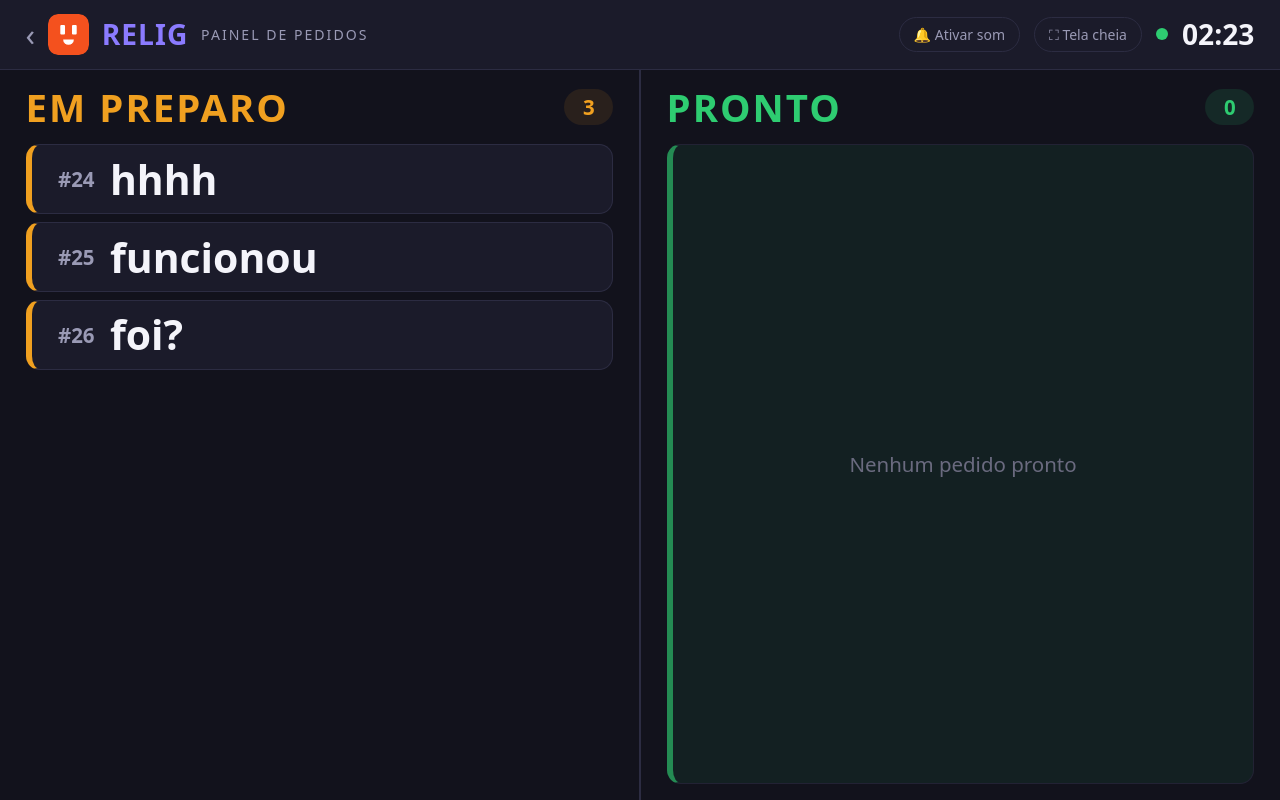
After one commit to simoesjonatas/cantina_relig, a Django app: page /pedidos/painel/ in a window 1280 px wide. The commit adds this page. Run offline with Django 5.2, Linux system fonts and the light colour scheme; data comes from the database, SQL or seed files in the repository.

Commit message:
feat: adiciona funcionalidade de retirada de pedidos e painel de acompanhamento

```diff
--- a/pedidos/models.py
+++ b/pedidos/models.py
@@ -34,6 +34,7 @@ class Pedido(models.Model):
     criado_em = models.DateTimeField(auto_now_add=True)
     atualizado_em = models.DateTimeField(auto_now=True)
     finalizado_em = models.DateTimeField(null=True, blank=True)
+    retirado_em = models.DateTimeField(null=True, blank=True)  # quando o cliente pegou no balcão
     # token_publico = models.UUIDField(default=uuid.uuid4, editable=False, ) # unique=True
 
 
--- a/pedidos/urls.py
+++ b/pedidos/urls.py
@@ -2,6 +2,7 @@ from django.urls import path
 from . import views
 from . import views_estoque
 from . import views_cliente
+from . import views_painel
 
 app_name = "pedidos"
 
@@ -10,8 +11,13 @@ urlpatterns = [
     path("<int:pk>/", views.detalhe_pedido, name="detalhe"),
     path("<int:pk>/confirmar/", views.confirmar_enviar, name="confirmar"),
     path("cozinha/", views.cozinha_painel, name="cozinha"),
+
+    # Painel público (TV da cantina): "Em preparo" x "Pronto"
+    path("painel/", views_painel.painel, name="painel"),
+    path("painel/dados/", views_painel.painel_dados, name="painel_dados"),
     path("<int:pk>/concluir/", views.concluir_pedido_view, name="concluir"),
     path("<int:pk>/cancelar/", views.cancelar_pedido_view, name="cancelar"),
+    path("<int:pk>/retirado/", views.marcar_retirado_view, name="retirado"),
 
     path("estoque/saidas/", views_estoque.saidas_por_produto, name="saidas-por-produto"),
     path("estoque/saidas/<int:produto_id>/", views_estoque.saidas_do_produto_detail, name="saidas-do-produto-detail"),
--- a/templates/base.html
+++ b/templates/base.html
@@ -16,6 +16,7 @@
           <a href="{% url 'pedidos:criar' %}">Novo Pedido</a>
           {% comment %} <a href="{% url 'pedidos:criar' %}">Pedidos Pendendes</a> {% endcomment %}
           <a href="{% url 'pedidos:cozinha' %}">Cozinha</a>
+          <a href="{% url 'pedidos:painel' %}" target="_blank">Painel</a>
           {% comment %} <a href="/admin/">Admin</a> {% endcomment %}
 
           <form method="post" action="{% url 'logout' %}" style="display:inline;">
--- /dev/null
+++ b/templates/pedidos/painel.html
@@ -0,0 +1,315 @@
+{% load static %}<!doctype html>
+<html lang="pt-br">
+<head>
+  <meta charset="utf-8">
+  <title>Painel de Pedidos — RELIG</title>
+  <meta name="viewport" content="width=device-width, initial-scale=1">
+  <link rel="icon" href="{% static 'relig-simbolo.svg' %}" type="image/svg+xml">
+  <style>
+    :root {
+      --bg: #12121c;
+      --painel: #1b1b2a;
+      --border: #2c2c42;
+      --text: #f4f4fa;
+      --muted: #9a9ab5;
+      --primary: #8b7bff;
+      --preparo: #f0a020;
+      --preparo-bg: rgba(240, 160, 32, 0.10);
+      --pronto: #2ecc71;
+      --pronto-bg: rgba(46, 204, 113, 0.12);
+    }
+
+    * { box-sizing: border-box; }
+    html, body {
+      margin: 0; padding: 0; height: 100%;
+      background: var(--bg); color: var(--text);
+      font-family: system-ui, -apple-system, "Segoe UI", Roboto, Ubuntu, Arial, sans-serif;
+      overflow: hidden;
+    }
+
+    .tela { height: 100vh; display: flex; flex-direction: column; }
+
+    /* ---------- topo ---------- */
+    .topo {
+      display: flex; align-items: center; justify-content: space-between;
+      gap: 16px; padding: 14px clamp(16px, 2vw, 32px);
+      border-bottom: 1px solid var(--border); background: var(--painel);
+    }
+    .marca { display: flex; align-items: center; gap: clamp(10px, 1vw, 16px); text-decoration: none; }
+    .marca .simbolo { height: clamp(30px, 3.2vw, 52px); width: auto; display: block; border-radius: 22%; }
+    .marca b { font-size: clamp(20px, 2.2vw, 34px); font-weight: 800; color: var(--primary); letter-spacing: 1px; }
+    .marca .sub { font-size: clamp(12px, 1.1vw, 18px); color: var(--muted); text-transform: uppercase; letter-spacing: 2px; }
+    .marca .voltar { font-size: clamp(24px, 2.4vw, 36px); color: var(--muted); line-height: 1; }
+    .marca:hover .voltar, .marca:hover b { color: var(--text); }
+    .topo-dir { display: flex; align-items: center; gap: 14px; }
+    .relogio { font-size: clamp(20px, 2.2vw, 34px); font-weight: 700; font-variant-numeric: tabular-nums; }
+    .status-dot { width: 12px; height: 12px; border-radius: 50%; background: var(--pronto); transition: background .3s; }
+    .status-dot.offline { background: #e74c3c; }
+    .acao {
+      appearance: none; cursor: pointer; font: inherit; font-size: 14px;
+      background: transparent; color: var(--muted);
+      border: 1px solid var(--border); border-radius: 999px; padding: 7px 14px;
+    }
+    .acao:hover { color: var(--text); border-color: var(--primary); }
+    .acao.ativo { color: var(--pronto); border-color: var(--pronto); }
+
+    /* ---------- colunas ---------- */
+    .colunas { flex: 1; display: grid; grid-template-columns: 1fr 1fr; gap: 2px; background: var(--border); min-height: 0; }
+    .coluna { background: var(--bg); display: flex; flex-direction: column; min-height: 0; }
+
+    .coluna-topo {
+      display: flex; align-items: center; justify-content: space-between;
+      padding: clamp(10px, 1.4vh, 18px) clamp(16px, 2vw, 32px);
+    }
+    .coluna-titulo {
+      font-size: clamp(22px, 3vw, 48px); font-weight: 800;
+      text-transform: uppercase; letter-spacing: 2px; margin: 0;
+    }
+    .contador {
+      font-size: clamp(16px, 1.6vw, 26px); font-weight: 800;
+      min-width: 2.4em; text-align: center;
+      border-radius: 999px; padding: 4px 12px;
+    }
+    .coluna.preparo .coluna-titulo, .coluna.preparo .contador { color: var(--preparo); }
+    .coluna.preparo .contador { background: var(--preparo-bg); }
+    .coluna.pronto .coluna-titulo, .coluna.pronto .contador { color: var(--pronto); }
+    .coluna.pronto .contador { background: var(--pronto-bg); }
+
+    .lista {
+      list-style: none; margin: 0; flex: 1; min-height: 0; overflow: hidden;
+      padding: 0 clamp(16px, 2vw, 32px) clamp(16px, 2vh, 28px);
+      display: flex; flex-direction: column; gap: clamp(6px, 1vh, 12px);
+    }
+    .lista li {
+      display: flex; align-items: center; gap: clamp(10px, 1.2vw, 20px);
+      padding: clamp(8px, 1.3vh, 18px) clamp(12px, 1.4vw, 22px);
+      border-radius: 14px; border: 1px solid var(--border); background: var(--painel);
+      animation: entrar .35s ease-out;
+    }
+    .coluna.preparo .lista li { border-left: 6px solid var(--preparo); }
+    .coluna.pronto .lista li { border-left: 6px solid var(--pronto); background: var(--pronto-bg); }
+
+    .senha {
+      font-size: clamp(16px, 1.6vw, 28px); font-weight: 800;
+      font-variant-numeric: tabular-nums; color: var(--muted);
+      min-width: 2.2em; text-align: right;
+    }
+    .coluna.pronto .senha { color: var(--pronto); }
+    .nome {
+      font-size: clamp(22px, 3.2vw, 52px); font-weight: 700; line-height: 1.15;
+      overflow: hidden; text-overflow: ellipsis; white-space: nowrap; flex: 1;
+    }
+
+    /* pedido que acabou de ficar pronto: pisca e chama atenção */
+    .lista li.novo { animation: entrar .35s ease-out, piscar 1s ease-in-out 6; }
+    @keyframes entrar { from { opacity: 0; transform: translateY(12px); } to { opacity: 1; transform: none; } }
+    @keyframes piscar {
+      0%, 100% { background: var(--pronto-bg); box-shadow: none; }
+      50% { background: rgba(46, 204, 113, 0.42); box-shadow: 0 0 0 3px rgba(46, 204, 113, .55); }
+    }
+    @media (prefers-reduced-motion: reduce) {
+      .lista li, .lista li.novo { animation: none; }
+    }
+
+    .vazio {
+      flex: 1; display: flex; align-items: center; justify-content: center;
+      color: var(--muted); font-size: clamp(16px, 1.6vw, 26px); opacity: .65;
+    }
+    .mais {
+      color: var(--muted); font-size: clamp(14px, 1.2vw, 20px);
+      text-align: center; padding: 6px; border: 1px dashed var(--border);
+      border-radius: 12px; background: transparent;
+    }
+
+    /* telas pequenas: uma coluna embaixo da outra */
+    @media (max-width: 720px) {
+      html, body { overflow: auto; }
+      .tela { height: auto; min-height: 100vh; }
+      .colunas { grid-template-columns: 1fr; }
+      .lista { overflow: visible; }
+      .marca .sub, .acao.so-tv { display: none; }
+      .topo { position: sticky; top: 0; z-index: 5; }
+    }
+  </style>
+</head>
+<body>
+  <div class="tela">
+    <header class="topo">
+      <a class="marca" href="/" title="Voltar ao sistema">
+        <span class="voltar" aria-hidden="true">‹</span>
+        <img class="simbolo" src="{% static 'relig-simbolo.svg' %}" alt="RELIG">
+        <b>RELIG</b>
+        <span class="sub">Painel de Pedidos</span>
+      </a>
+      <div class="topo-dir">
+        <button class="acao" id="btnSom" type="button" title="Tocar um aviso sonoro quando um pedido ficar pronto">🔔 Ativar som</button>
+        <button class="acao so-tv" id="btnTela" type="button" title="Tela cheia">⛶ Tela cheia</button>
+        <span class="status-dot" id="statusDot" title="Conexão com o servidor"></span>
+        <span class="relogio" id="relogio">--:--</span>
+      </div>
+    </header>
+
+    <div class="colunas">
+      <section class="coluna preparo">
+        <div class="coluna-topo">
+          <h1 class="coluna-titulo">Em preparo</h1>
+          <span class="contador" id="contPreparo">0</span>
+        </div>
+        <ul class="lista" id="listaPreparo"></ul>
+      </section>
+
+      <section class="coluna pronto">
+        <div class="coluna-topo">
+          <h1 class="coluna-titulo">Pronto</h1>
+          <span class="contador" id="contPronto">0</span>
+        </div>
+        <ul class="lista" id="listaPronto"></ul>
+      </section>
+    </div>
+  </div>
+
+  {{ dados|json_script:"dados-iniciais" }}
+
+  <script>
+    const URL_DADOS = "{% url 'pedidos:painel_dados' %}";
+    const INTERVALO_MS = 5000;
+
+    const els = {
+      preparo: document.getElementById('listaPreparo'),
+      pronto: document.getElementById('listaPronto'),
+      contPreparo: document.getElementById('contPreparo'),
+      contPronto: document.getElementById('contPronto'),
+      relogio: document.getElementById('relogio'),
+      dot: document.getElementById('statusDot'),
+      btnSom: document.getElementById('btnSom'),
+      btnTela: document.getElementById('btnTela'),
+    };
+
+    // ---------- renderização ----------
+    function montarItem(pedido, novo) {
+      const li = document.createElement('li');
+      if (novo) li.classList.add('novo');
+
+      const senha = document.createElement('span');
+      senha.className = 'senha';
+      senha.textContent = pedido.curto ? '#' + pedido.curto : '';
+
+      const nome = document.createElement('span');
+      nome.className = 'nome';
+      nome.textContent = pedido.nome;
+      nome.title = pedido.numero || '';
+
+      li.append(senha, nome);
+      return li;
+    }
+
+    function preencher(lista, pedidos, total, vazioTexto, novos) {
+      lista.replaceChildren();
+      if (!pedidos.length) {
+        const vazio = document.createElement('li');
+        vazio.className = 'vazio';
+        vazio.textContent = vazioTexto;
+        lista.append(vazio);
+        return;
+      }
+      pedidos.forEach(p => lista.append(montarItem(p, novos && novos.has(p.id))));
+
+      // não cabe tudo na tela: avisa quantos ficaram de fora
+      const ocultos = total - pedidos.length;
+      if (ocultos > 0) {
+        const mais = document.createElement('li');
+        mais.className = 'mais';
+        mais.textContent = `+ ${ocultos} ${ocultos === 1 ? 'pedido' : 'pedidos'}`;
+        lista.append(mais);
+      }
+    }
+
+    // ids que já estavam em "Pronto" — serve para destacar/anunciar só o que é novo
+    let jaVistos = null;
+
+    function render(dados) {
+      const idsProntos = new Set(dados.prontos.map(p => p.id));
+      let novos = new Set();
+
+      if (jaVistos === null) {
+        jaVistos = idsProntos;            // primeira carga: nada é "novo"
+      } else {
+        dados.prontos.forEach(p => { if (!jaVistos.has(p.id)) novos.add(p.id); });
+        jaVistos = idsProntos;
+      }
+
+      preencher(els.preparo, dados.em_preparo, dados.total_em_preparo, 'Nenhum pedido na fila', null);
+      preencher(els.pronto, dados.prontos, dados.total_prontos, 'Nenhum pedido pronto', novos);
+      els.contPreparo.textContent = dados.total_em_preparo;
+      els.contPronto.textContent = dados.total_prontos;
+
+      if (novos.size) tocarAviso();
+    }
+
+    // ---------- atualização automática ----------
+    async function atualizar() {
+      try {
+        const resp = await fetch(URL_DADOS, { headers: { 'X-Requested-With': 'fetch' }, cache: 'no-store' });
+        if (!resp.ok) throw new Error(resp.status);
+        render(await resp.json());
+        els.dot.classList.remove('offline');
+      } catch (e) {
+        els.dot.classList.add('offline');   // mantém a última tela visível
+      }
+    }
+
+    render(JSON.parse(document.getElementById('dados-iniciais').textContent));
+    // o painel fica ligado o tempo todo numa TV: atualiza sempre, sem depender
+    // de a aba estar "visível" (navegador em modo quiosque pode se declarar oculto)
+    setInterval(atualizar, INTERVALO_MS);
+    document.addEventListener('visibilitychange', () => {
+      if (document.visibilityState === 'visible') atualizar();
+    });
+
+    // ---------- relógio ----------
+    function tickRelogio() {
+      els.relogio.textContent = new Date().toLocaleTimeString('pt-BR', { hour: '2-digit', minute: '2-digit' });
+    }
+    tickRelogio();
+    setInterval(tickRelogio, 10000);
+
+    // ---------- aviso sonoro (opcional, precisa de um clique para liberar o áudio) ----------
+    let audioCtx = null;
+    function tocarAviso() {
+      if (!audioCtx) return;
+      const agora = audioCtx.currentTime;
+      [880, 1320].forEach((freq, i) => {
+        const osc = audioCtx.createOscillator();
+        const gain = audioCtx.createGain();
+        osc.type = 'sine';
+        osc.frequency.value = freq;
+        gain.gain.setValueAtTime(0.0001, agora + i * 0.18);
+        gain.gain.exponentialRampToValueAtTime(0.25, agora + i * 0.18 + 0.03);
+        gain.gain.exponentialRampToValueAtTime(0.0001, agora + i * 0.18 + 0.35);
+        osc.connect(gain).connect(audioCtx.destination);
+        osc.start(agora + i * 0.18);
+        osc.stop(agora + i * 0.18 + 0.4);
+      });
+    }
+    els.btnSom.addEventListener('click', () => {
+      if (audioCtx) {
+        audioCtx.close();
+        audioCtx = null;
+        els.btnSom.classList.remove('ativo');
+        els.btnSom.textContent = '🔔 Ativar som';
+        return;
+      }
+      audioCtx = new (window.AudioContext || window.webkitAudioContext)();
+      els.btnSom.classList.add('ativo');
+      els.btnSom.textContent = '🔔 Som ligado';
+      tocarAviso();
+    });
+
+    // ---------- tela cheia ----------
+    els.btnTela.addEventListener('click', () => {
+      if (document.fullscreenElement) document.exitFullscreen();
+      else document.documentElement.requestFullscreen().catch(() => {});
+    });
+  </script>
+</body>
+</html>
```
Also changed, not shown: pedidos/services.py (+29 -0 lines), pedidos/views.py (+23 -2 lines), pedidos/views_painel.py (added, +62 -0 lines), static/styles.css (+17 -0 lines), templates/pedidos/cozinha.html (+26 -0 lines), pedidos/migrations/0006_pedido_retirado_em.py (added), static/relig-simbolo.svg (added).
